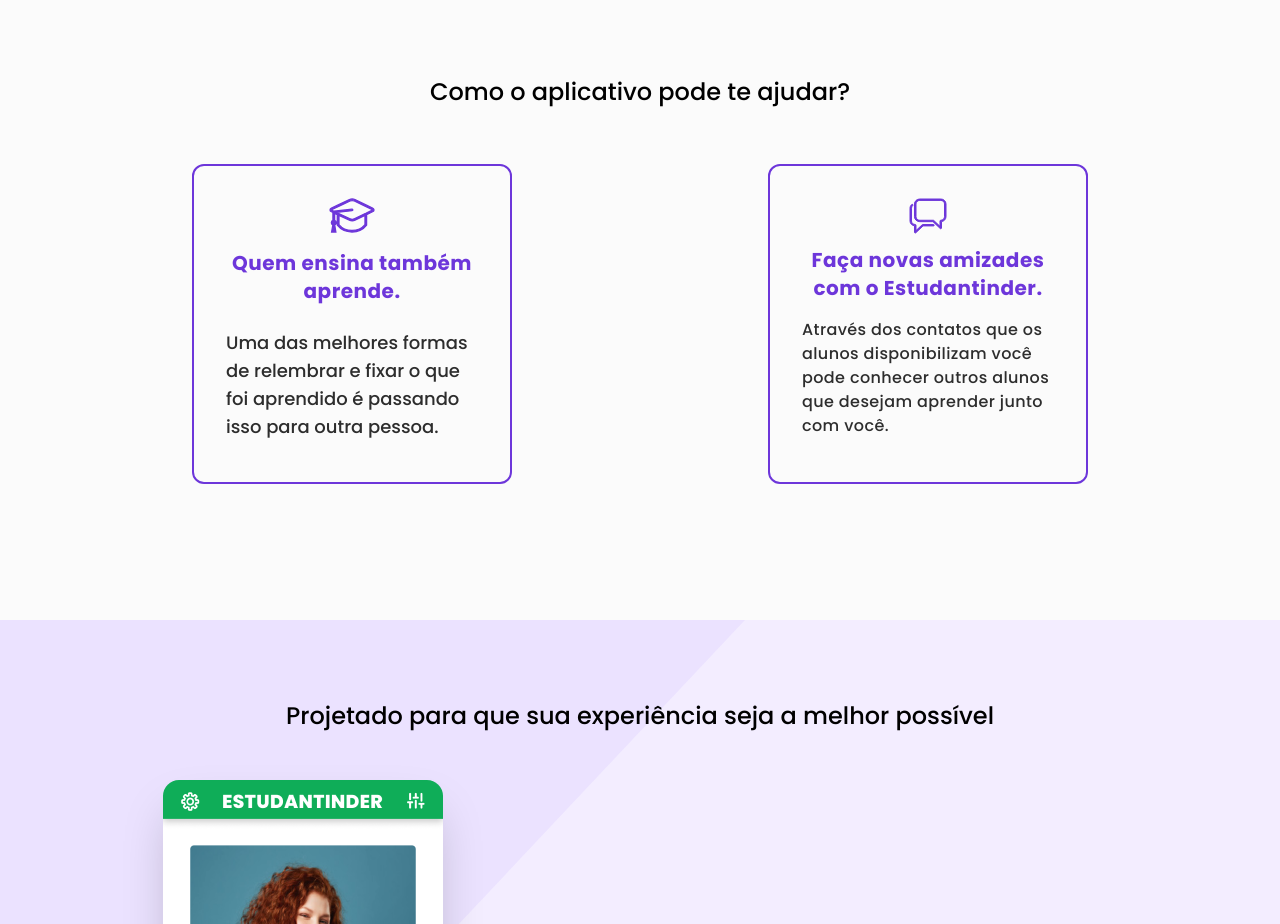
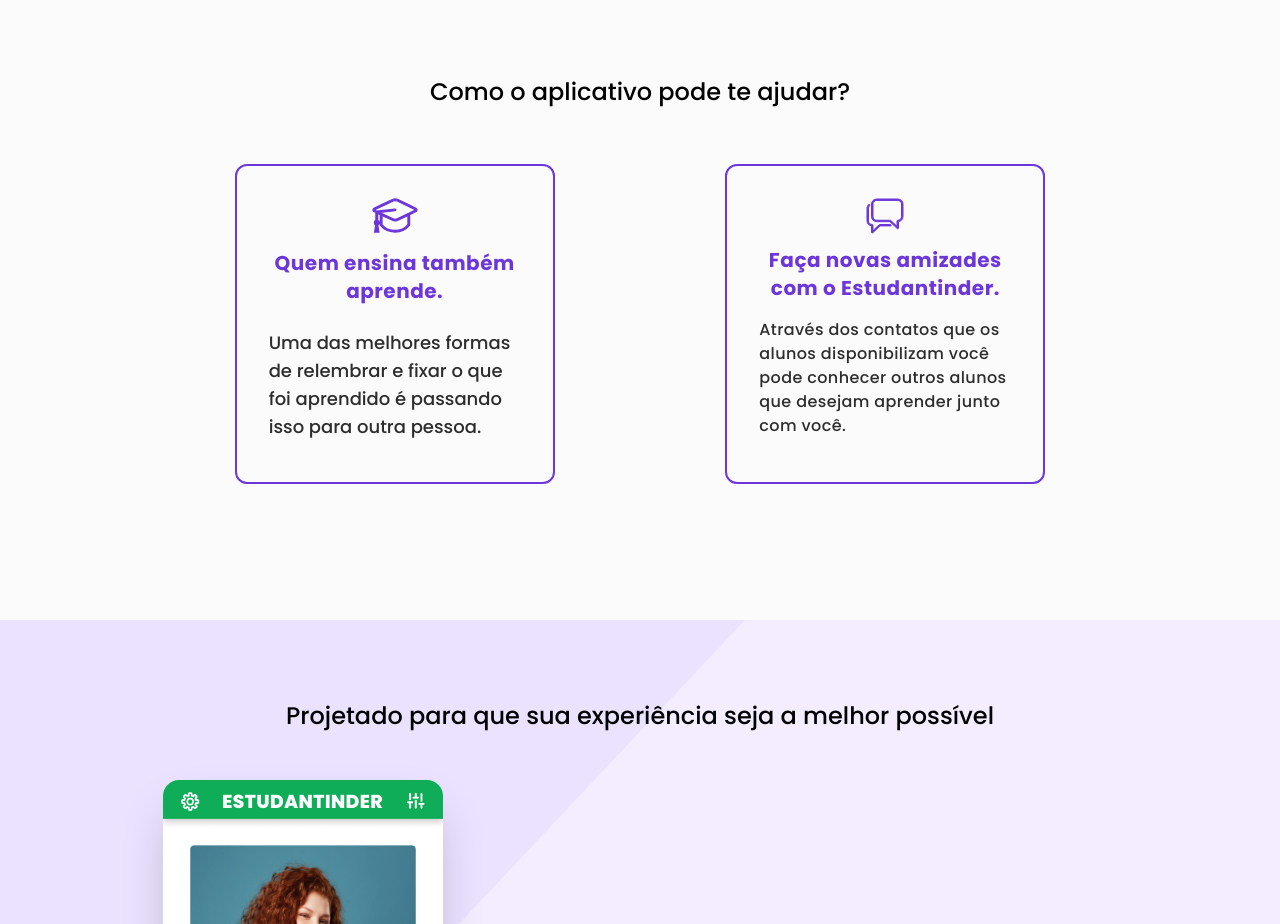
Before and after one commit to Cauaspinheiro/estudantinder-web, a website: page src/index.html in a window 1280 px wide. Shown: the part 1320-2244 px from the top of the page. Drawn offline with nearby package versions, Linux system fonts and the light colour scheme; files that its build step writes are made by us from their sources.

Commit message:
refactor: melhora estilização da seção de cards

```diff
--- a/src/index.html
+++ b/src/index.html
@@ -146,7 +146,7 @@
         </h1>
 
         <div
-          class="w-full flex flex-col gap-y-10 items-center lg:flex-row justify-around lg:gap-y-0 py-10"
+          class="w-full flex flex-col gap-y-10 items-center lg:flex-row justify-evenly lg:gap-y-0 py-10"
         >
           <div
             class="w-80 h-80 flex flex-col items-center p-8 rounded-xl border-primary-purple border-2"
```
